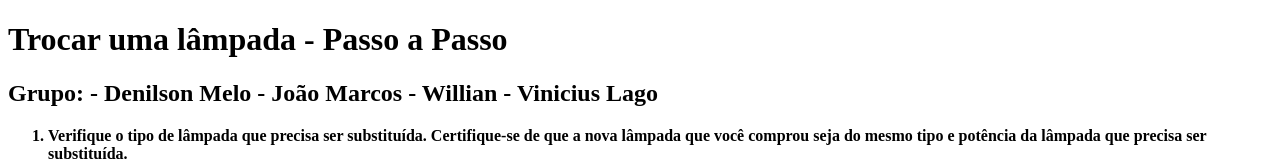
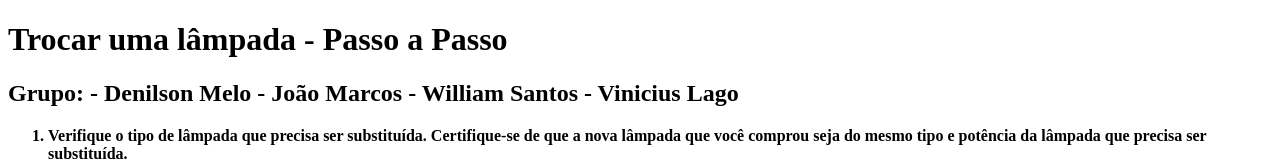
Before and after one commit to ViniciusLgo/trocar-lampada, a plain HTML site: page index.html in a window 1280 px wide. Shown: the top 160 px of the page. Drawn offline with Linux system fonts and the light colour scheme.

Commit message:
update final

```diff
--- a/index.html
+++ b/index.html
@@ -15,7 +15,7 @@
 
 			- Denilson Melo
 			- João Marcos
-			- Willian
+			- William Santos
 			- Vinicius Lago
 		</h2>
 	<ol id="passos">
```
